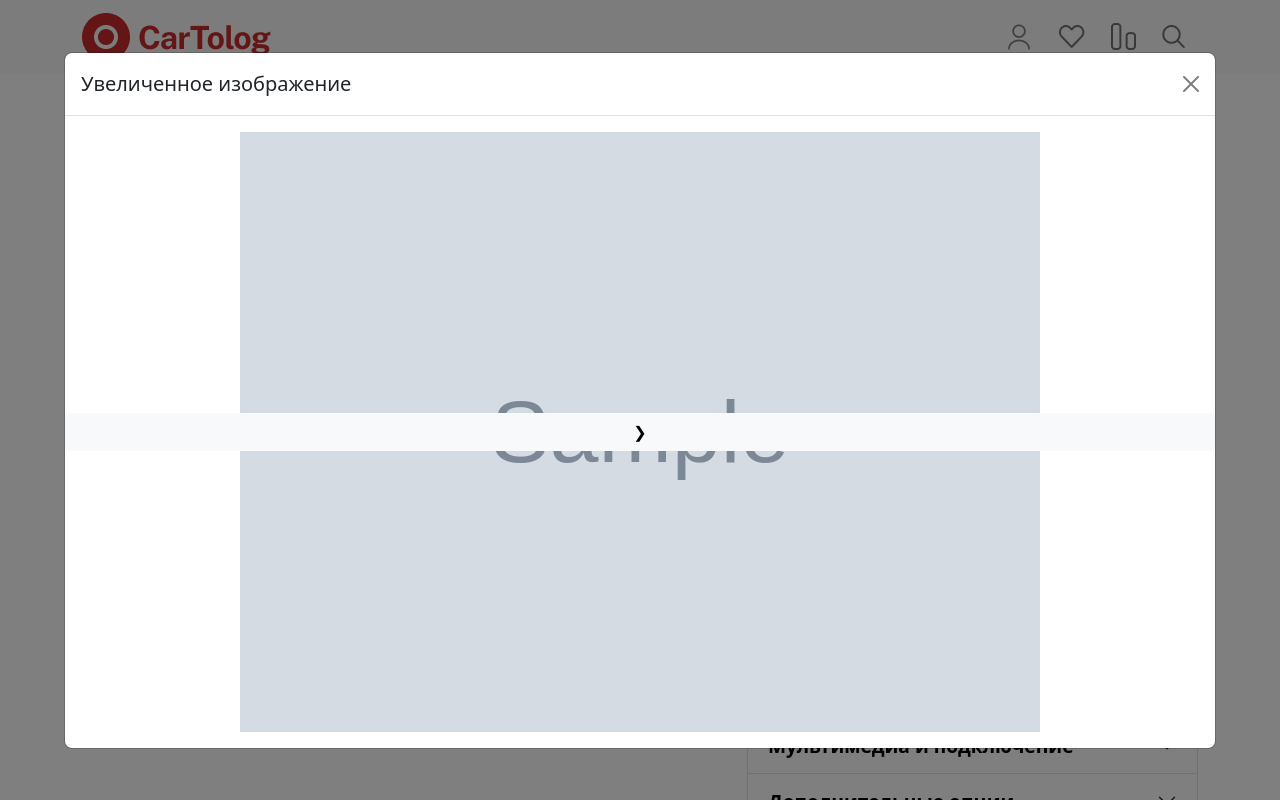
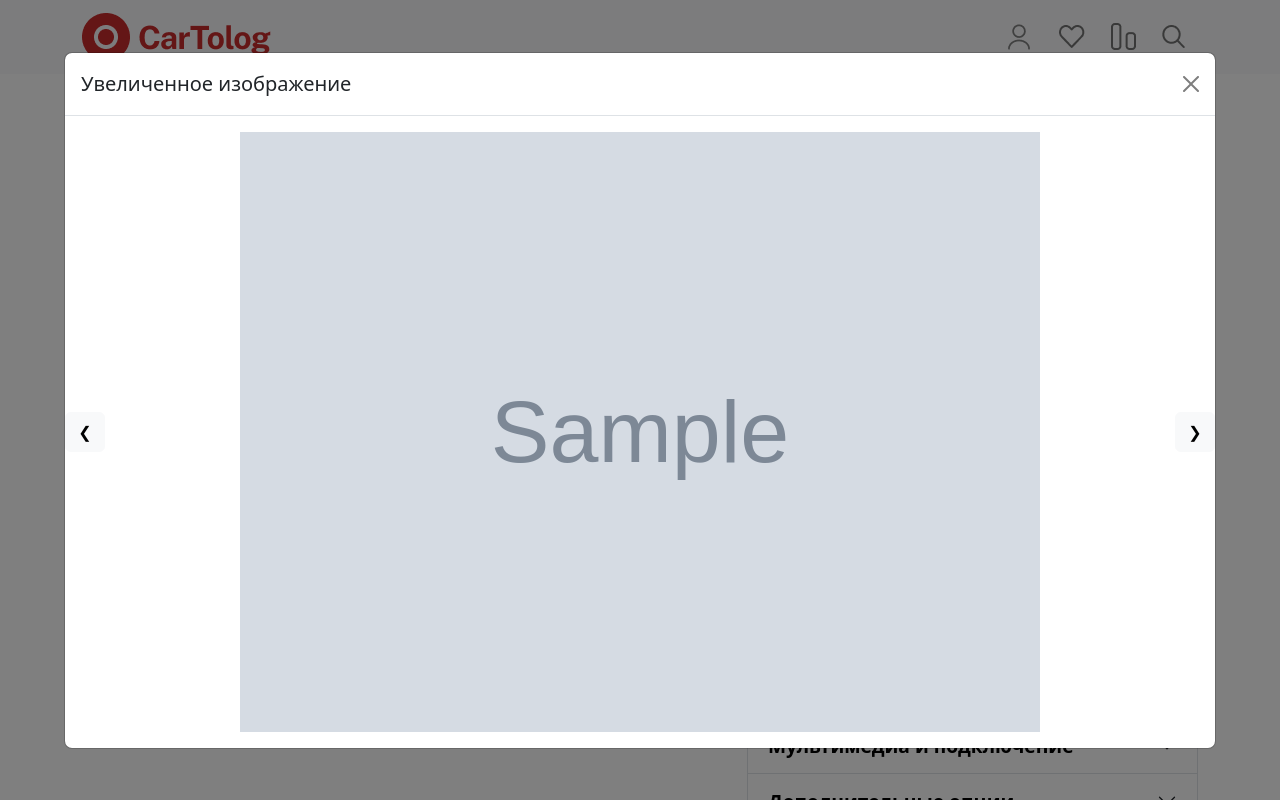
Before and after one commit to ID-Meloman/CartoLog, a Django app: page /car/1/ in a window 1280 px wide, after a click that opens the changed part. Run offline with Django 5.2, Linux system fonts and the light colour scheme; tables that the repository leaves empty hold one stand-in row (values such as "Sample post"); grey boxes marked "Sample" are stand-in pictures.

Commit message:
калькулятор, поправлены кнопки на увеличенном избражении авто

```diff
--- a/main/templates/main/car_detail.html
+++ b/main/templates/main/car_detail.html
@@ -313,31 +313,35 @@
 
 
                 <!-- Модальное окно -->
-                <div class="modal fade" id="imageModal" tabindex="-1" aria-labelledby="imageModalLabel"
-                     aria-hidden="true">
+                <!-- Модальное окно -->
+<div class="modal fade" id="imageModal" tabindex="-1" aria-labelledby="imageModalLabel" aria-hidden="true">
     <div class="modal-dialog modal-dialog-centered" style="max-width: 90vw;">
         <div class="modal-content">
             <div class="modal-header">
                 <h5 class="modal-title" id="imageModalLabel">Увеличенное изображение</h5>
-                                <button type="button" class="btn-close" data-bs-dismiss="modal"
-                                        aria-label="Закрыть"></button>
+                <button type="button" class="btn-close" data-bs-dismiss="modal" aria-label="Закрыть"></button>
             </div>
-                            <div class="modal-body d-flex justify-content-center align-items-center"
-                                 style="position: relative;">
-                                <button class="btn btn-light position-absolute start-0" onclick="changeImage(-1)">
+            <div class="modal-body d-flex justify-content-center align-items-center" style="position: relative;">
+                <!-- Кнопка "предыдущее изображение" -->
+                <button class="btn btn-light position-absolute top-50 start-0 translate-middle-y"
+                        style="width: 40px; height: 40px; display: flex; align-items: center; justify-content: center;"
+                        onclick="changeImage(-1)">
                     &#10094;
                 </button>
+                <!-- Увеличенное изображение -->
                 <img id="modalImage" src="" alt="Увеличенное изображение" class="img-fluid modal-img"
                      style="max-width: 100%; max-height: 80vh;">
-                                <button class="btn btn-light position-absolute end-0" onclick="changeImage(1)">
+                <!-- Кнопка "следующее изображение" -->
+                <button class="btn btn-light position-absolute top-50 end-0 translate-middle-y"
+                        style="width: 40px; height: 40px; display: flex; align-items: center; justify-content: center;"
+                        onclick="changeImage(1)">
                     &#10095;
                 </button>
             </div>
         </div>
     </div>
 </div>
-            </div>
-        </div>
+
 
         <script src="https://code.jquery.com/jquery-3.6.0.min.js"></script>
         <script src="{% static 'main/js/car_detail.js' %}"></script>
```
Also changed, not shown: main/views.py (line endings or trailing spaces). Lines whose indentation alone changed are shown as unchanged.
